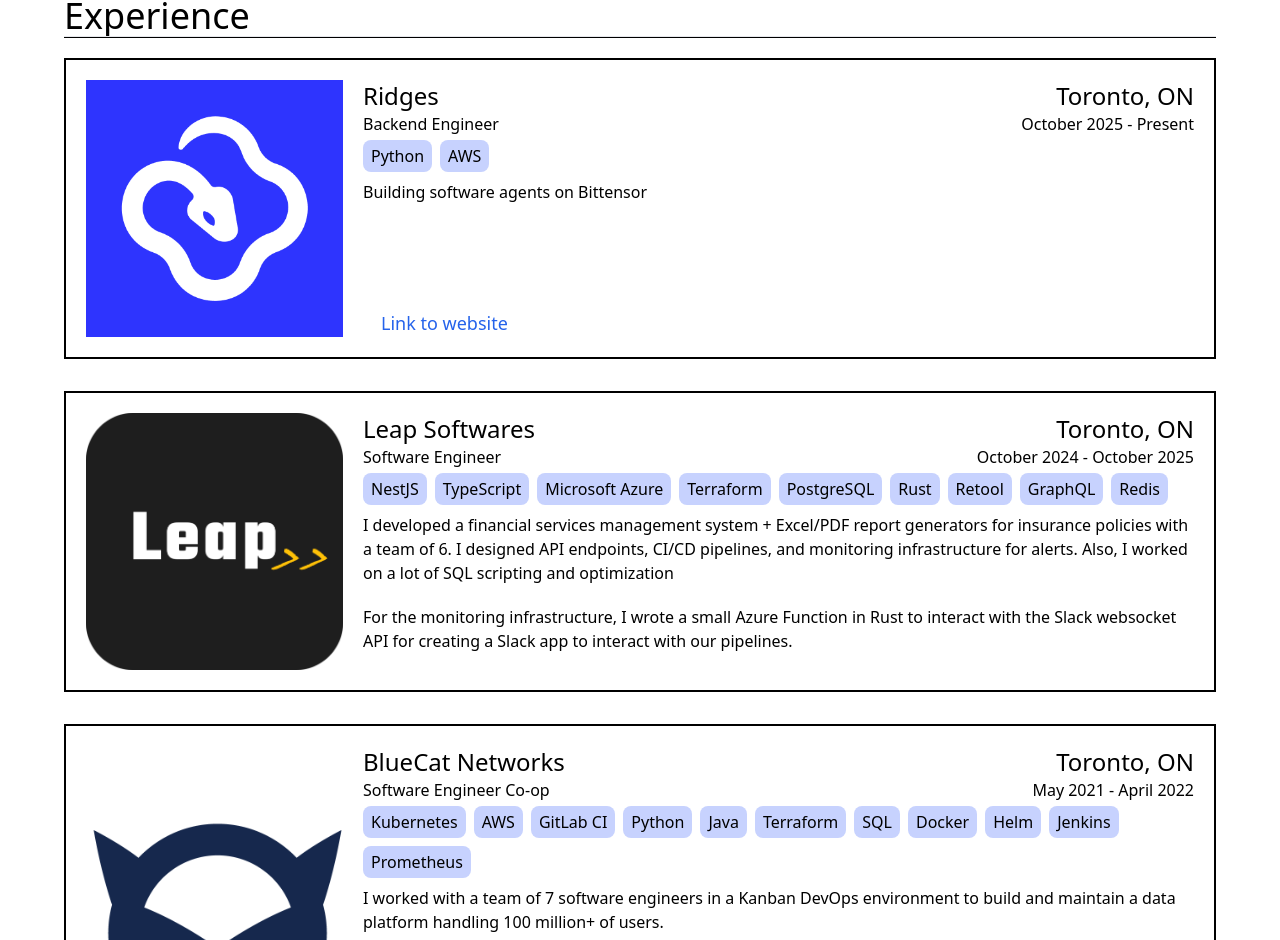
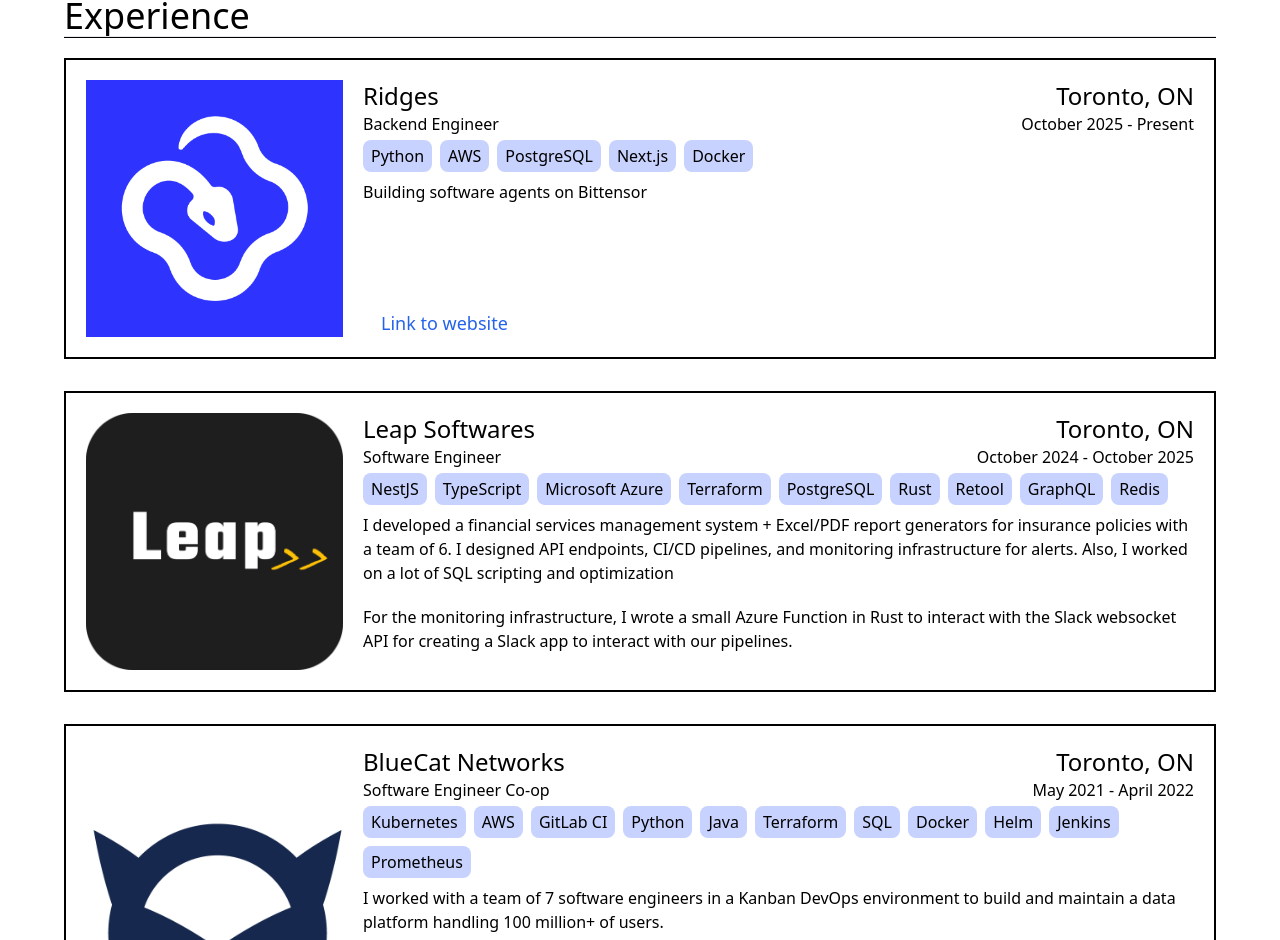
Before and after one commit to Epicsteve2/Epicsteve2.github.io, a SvelteKit app: page / in a window 1280 px wide. Shown: the part 944-1884 px from the top of the page. Built offline with nearby package versions, Linux system fonts and the light colour scheme; some icons are missing.

Commit message:
Add tags to Ridges

```diff
--- a/src/routes/+page.svelte
+++ b/src/routes/+page.svelte
@@ -29,7 +29,7 @@
 					<div class="mb-5">
 						<ExperienceCard
 							companyName="Ridges"
-							tags={['Python', 'AWS']}
+							tags={['Python', 'AWS', 'PostgreSQL', 'Next.js', 'Docker']}
 							dateRange="October 2025 - Present"
 							location="Toronto, ON"
 							jobTitle="Backend Engineer"
@@ -37,7 +37,10 @@
 							altImage="Ridges Logo"
 						>
 							<div class="flex flex-col justify-between grow">
-								<div>Building software agents on Bittensor</div>
+								<div>
+									<p class="mb-5">Building software agents on Bittensor</p>
+									<!-- <p>Used FastAPI</p> -->
+								</div>
 								<a
 									class="text-lg flex items-center text-blue-600 hover:text-blue-800 mt-2"
 									href="https://www.ridges.ai/"
```
